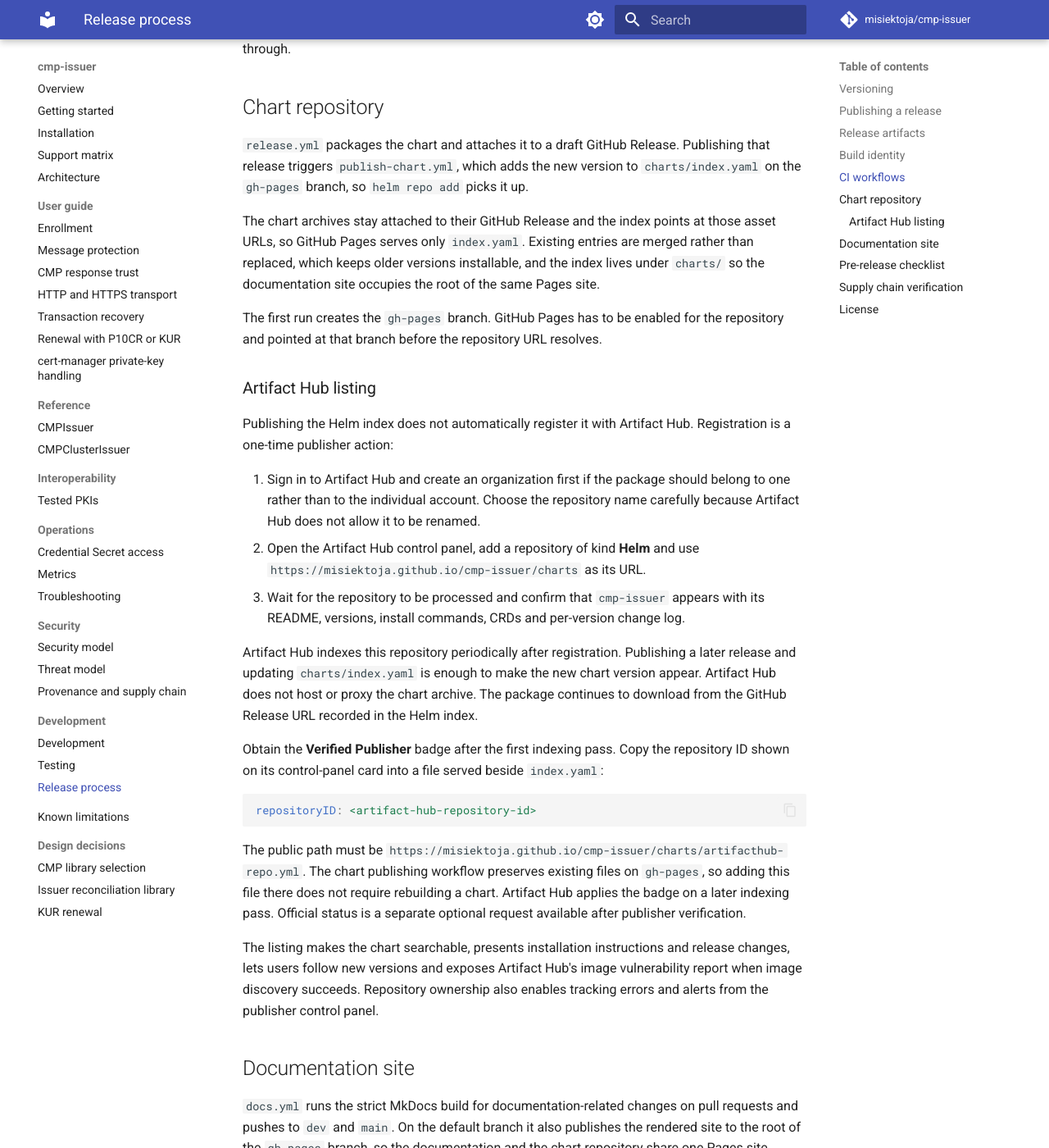
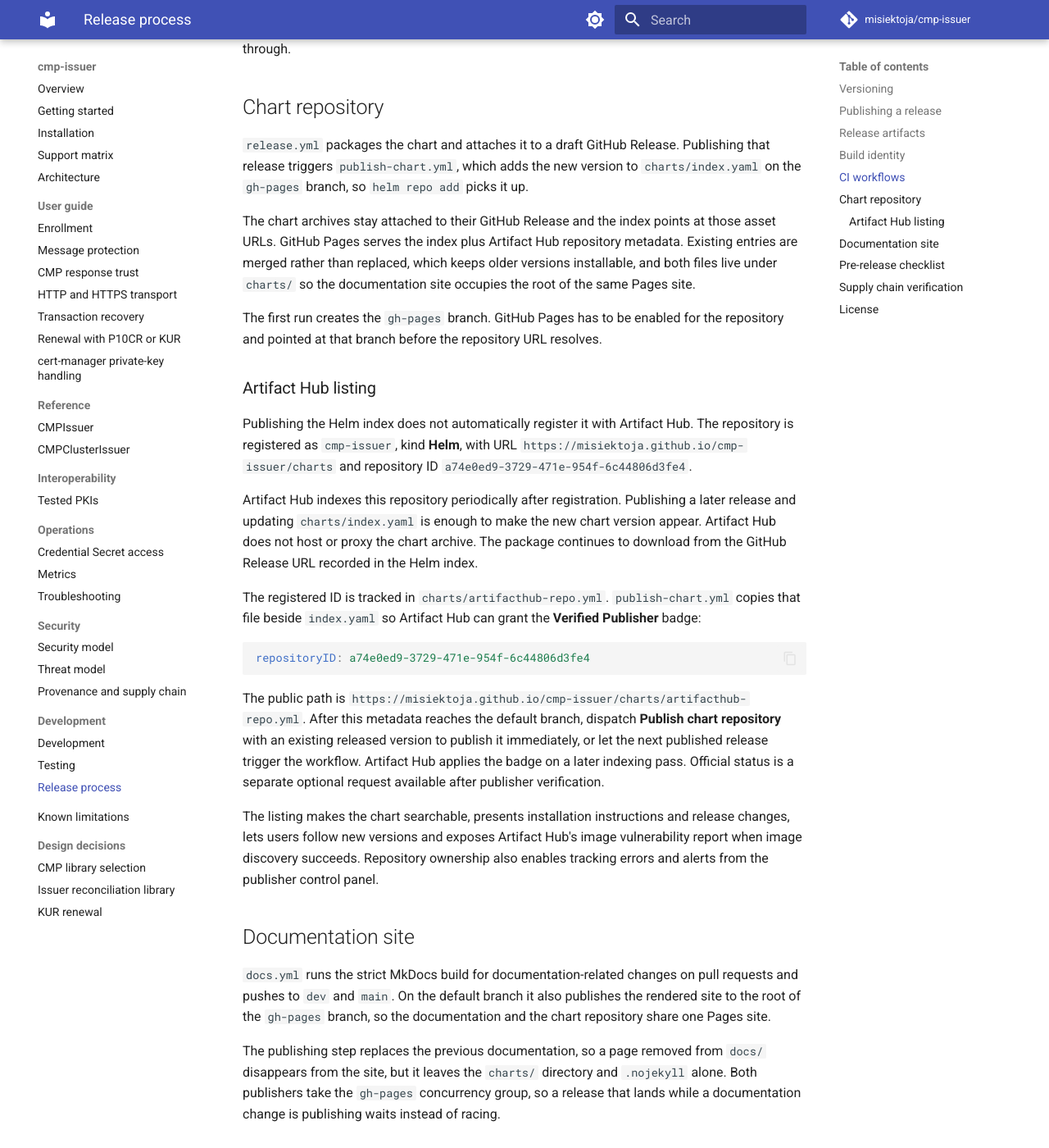
Before and after one commit to misiektoja/cmp-issuer, an MkDocs documentation site: the page built from docs/development/release-process.md, in a window 1280 px wide and 1400 px high, scrolled down 4033 px. Shown: the whole window at 82% size. Built offline with MkDocs 1.6.1 and Material for MkDocs 9.7.7, drawn with Linux system fonts in a browser that asks for light colours; comment, search, counter and statistics services are not loaded; some of the changed text lies outside the part shown.

Commit message:
docs(development): record Artifact Hub repository identity

````diff
--- a/docs/development/release-process.md
+++ b/docs/development/release-process.md
@@ -136,44 +136,38 @@
 triggers `publish-chart.yml`, which adds the new version to `charts/index.yaml` on the `gh-pages`
 branch, so `helm repo add` picks it up.
 
-The chart archives stay attached to their GitHub Release and the index points at those asset URLs, so
-GitHub Pages serves only `index.yaml`. Existing entries are merged rather than replaced, which keeps
-older versions installable, and the index lives under `charts/` so the documentation site occupies the
-root of the same Pages site.
+The chart archives stay attached to their GitHub Release and the index points at those asset URLs.
+GitHub Pages serves the index plus Artifact Hub repository metadata. Existing entries are merged rather
+than replaced, which keeps older versions installable, and both files live under `charts/` so the
+documentation site occupies the root of the same Pages site.
 
 The first run creates the `gh-pages` branch. GitHub Pages has to be enabled for the repository and
 pointed at that branch before the repository URL resolves.
 
 ### Artifact Hub listing
 
-Publishing the Helm index does not automatically register it with Artifact Hub. Registration is a
-one-time publisher action:
-
-1. Sign in to Artifact Hub and create an organization first if the package should belong to one rather
-   than to the individual account. Choose the repository name carefully because Artifact Hub does not
-   allow it to be renamed.
-2. Open the Artifact Hub control panel, add a repository of kind **Helm** and use
-   `https://misiektoja.github.io/cmp-issuer/charts` as its URL.
-3. Wait for the repository to be processed and confirm that `cmp-issuer` appears with its README,
-   versions, install commands, CRDs and per-version change log.
+Publishing the Helm index does not automatically register it with Artifact Hub. The repository is
+registered as `cmp-issuer`, kind **Helm**, with URL
+`https://misiektoja.github.io/cmp-issuer/charts` and repository ID
+`a74e0ed9-3729-471e-954f-6c44806d3fe4`.
 
 Artifact Hub indexes this repository periodically after registration. Publishing a later release and
 updating `charts/index.yaml` is enough to make the new chart version appear. Artifact Hub does not host
 or proxy the chart archive. The package continues to download from the GitHub Release URL recorded in
 the Helm index.
 
-Obtain the **Verified Publisher** badge after the first indexing pass. Copy the repository ID shown on
-its control-panel card into a file served beside `index.yaml`:
+The registered ID is tracked in `charts/artifacthub-repo.yml`. `publish-chart.yml` copies that file
+beside `index.yaml` so Artifact Hub can grant the **Verified Publisher** badge:
 
 ```yaml
-repositoryID: <artifact-hub-repository-id>
+repositoryID: a74e0ed9-3729-471e-954f-6c44806d3fe4
 ```
 
-The public path must be
-`https://misiektoja.github.io/cmp-issuer/charts/artifacthub-repo.yml`. The chart publishing workflow
-preserves existing files on `gh-pages`, so adding this file there does not require rebuilding a chart.
-Artifact Hub applies the badge on a later indexing pass. Official status is a separate optional request
-available after publisher verification.
+The public path is `https://misiektoja.github.io/cmp-issuer/charts/artifacthub-repo.yml`. After this
+metadata reaches the default branch, dispatch **Publish chart repository** with an existing released
+version to publish it immediately, or let the next published release trigger the workflow. Artifact Hub
+applies the badge on a later indexing pass. Official status is a separate optional request available
+after publisher verification.
 
 The listing makes the chart searchable, presents installation instructions and release changes, lets
 users follow new versions and exposes Artifact Hub's image vulnerability report when image discovery
@@ -187,7 +181,7 @@
 `gh-pages` branch, so the documentation and the chart repository share one Pages site.
 
 The publishing step replaces the previous documentation, so a page removed from `docs/` disappears from
-the site, but it leaves `charts/index.yaml` and `.nojekyll` alone. Both publishers take the `gh-pages`
+the site, but it leaves the `charts/` directory and `.nojekyll` alone. Both publishers take the `gh-pages`
 concurrency group, so a release that lands while a documentation change is publishing waits instead of
 racing.
 
````
